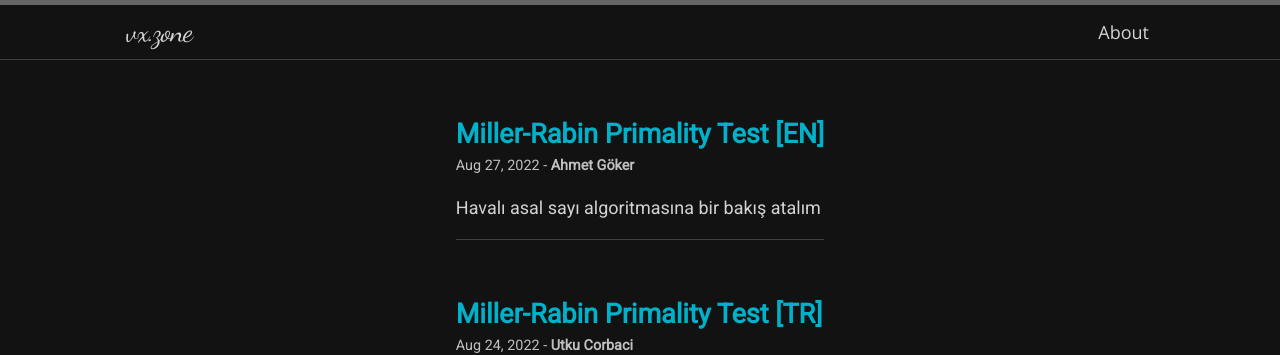
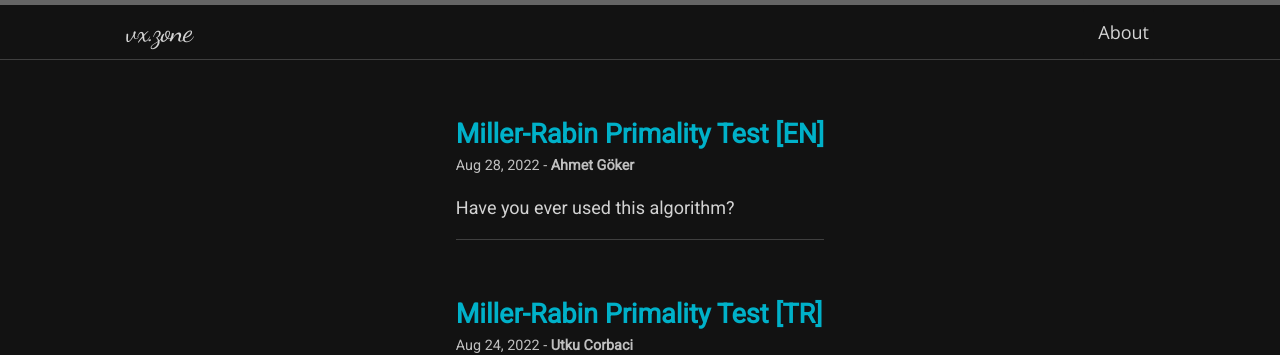
Before and after one commit to vx-zone/vx-zone.github.io, a Jekyll site: the page built from index.html, in a window 1280 px wide. Shown: the top 355 px of the page. Built offline with Jekyll 4.4.1, drawn with Linux system fonts in a browser that asks for light colours; nearby versions of some CDN libraries; some web fonts are replaced; the list of posts is cut into pages by our own code.

Commit message:
Update 2022-08-27-Rabin-PrimalityTest-Ahmet.md

```diff
--- a/_posts/2022-08-27-Rabin-PrimalityTest-Ahmet.md
+++ b/_posts/2022-08-27-Rabin-PrimalityTest-Ahmet.md
@@ -1,8 +1,8 @@
 ---
 layout: post
 title: Miller-Rabin Primality Test [EN]
-date: 2022-08-27 16:45:29 +0300
-description: Havalı asal sayı algoritmasına bir bakış atalım
+date: 2022-08-28 16:45:29 +0300
+description: Have you ever used this algorithm?
 author: Ahmet Göker
 tags: [Math, EN, Algorithm, Calculus]
 ---
```
